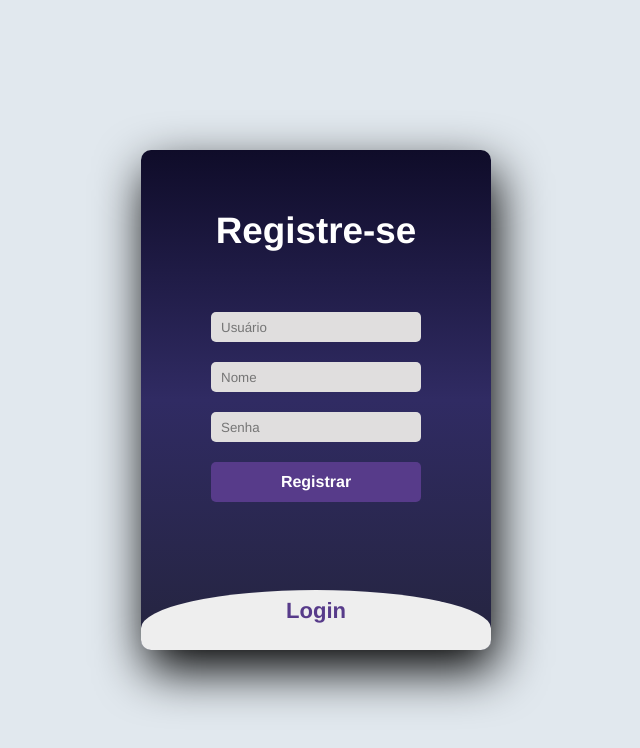
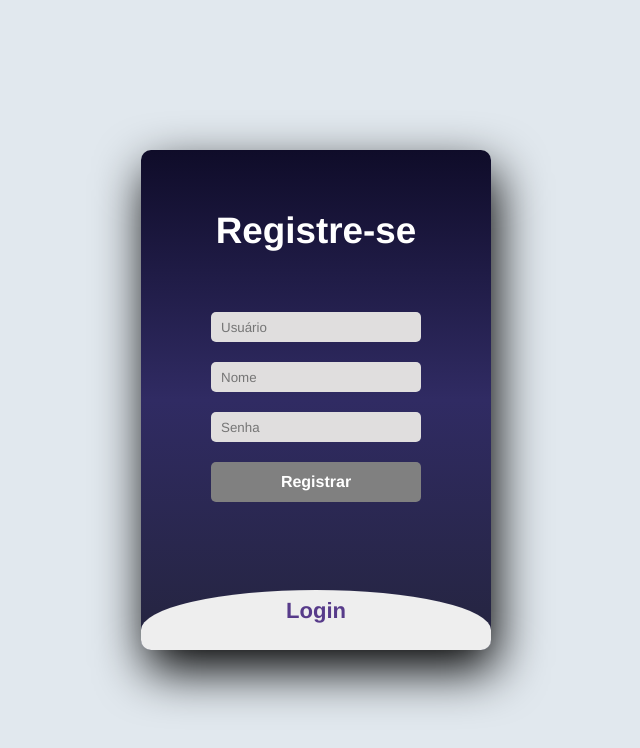
Before and after one commit to matheusnff85/corelab-api, a React (Create React App) app in the folder app/frontend/: page / in a window 1280 px wide. Shown: the top 748 px of the page, without its empty margins (324-964 px from the left). Built offline with nearby package versions, Linux system fonts and the light colour scheme.

Commit message:
feat: finaliza logica de registro e login

```diff
--- a/app/frontend/src/pages/Home.jsx
+++ b/app/frontend/src/pages/Home.jsx
@@ -1,5 +1,11 @@
 function Home() {
-  return <h1>Todo list</h1>;
+  const data = JSON.parse(localStorage.getItem('userInfos'));
+  console.log(data);
+  return (
+    <h1>
+      {data.id}-{data.name}
+    </h1>
+  );
 }
 
 export default Home;
--- a/app/frontend/src/pages/Login.jsx
+++ b/app/frontend/src/pages/Login.jsx
@@ -19,7 +19,12 @@ function Login() {
         name,
         password,
       });
-      localStorage.setItem('userInfos', { id: result.id, name: result.name });
+      localStorage.clear();
+      localStorage.setItem(
+        'userInfos',
+        JSON.stringify({ id: result.id, name: result.name })
+      );
+      setLogged(true);
     } catch (error) {
       console.log(error);
     }
@@ -30,7 +35,11 @@ function Login() {
         username,
         password,
       });
-      localStorage.setItem('userInfos', { id: result.id, name: result.name });
+      localStorage.clear();
+      localStorage.setItem(
+        'userInfos',
+        JSON.stringify({ id: result.id, name: result.name })
+      );
       setLogged(true);
     } catch (error) {
       setWrongPass(true);
@@ -38,6 +47,7 @@ function Login() {
   };
 
   if (isLogged) return <Navigate to="/tasks" />;
+  const isBtnDisable = username && name && password;
   return (
     <div className="main">
       <input type="checkbox" id="chk" aria-hidden="true" />
@@ -67,7 +77,11 @@ function Login() {
             value={password}
             onChange={({ target: { value } }) => setPassword(value)}
           />
-          <button onClick={registerNewUser} type="button">
+          <button
+            onClick={registerNewUser}
+            type="button"
+            disabled={!isBtnDisable}
+          >
             Registrar
           </button>
         </form>
@@ -91,7 +105,9 @@ function Login() {
             value={password}
             onChange={({ target: { value } }) => setPassword(value)}
           />
-          {wrongPassword ? <p>Senha incorreta</p> : null}
+          {wrongPassword ? (
+            <p className="incorrectPass">Usuário ou Senha Incorreto(s)</p>
+          ) : null}
           <button onClick={login} type="button">
             Login
           </button>
--- a/app/frontend/src/styles/Pages/login.sass
+++ b/app/frontend/src/styles/Pages/login.sass
@@ -1,4 +1,5 @@
 @use '../_variables'
+@use '../mixins'
 
 body
   margin: 0
@@ -69,8 +70,11 @@ button
   &:hover
     background: #6d44b8
 
+  &:disabled
+    background: gray
+
 .login
-  height: 460px
+  height: 480px
   background: #eee
   border-radius: 60% / 10%
   transform: translateY(-180px)
@@ -90,3 +94,6 @@ button
   ~ .signup
     label
       transform: scale(0.6)
+
+.incorrectPass
+  @include mixins.center
```
